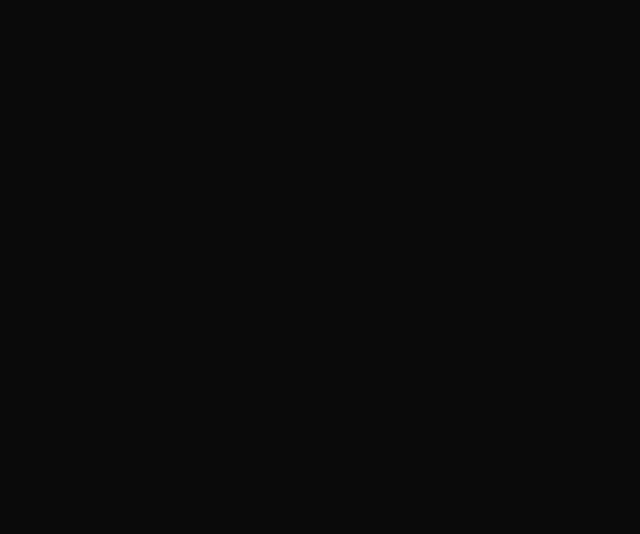
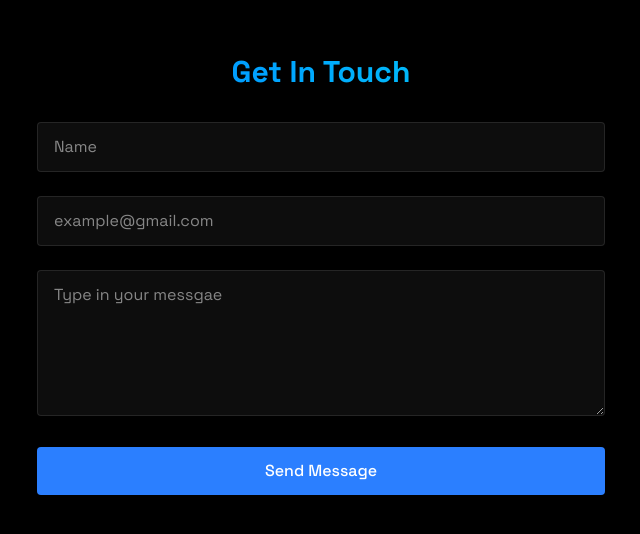
Before and after one commit to Svayam10/Portfolio-, a React (Vite) app: page / in a window 1280 px wide. Shown: the part 2959-3493 px from the top of the page, without its empty margins (319-959 px from the left). Before the commit the page ends 2833 px from the top, so only its background shows below. Built offline with nearby package versions, Linux system fonts and the light colour scheme.

Commit message:
All things are set

```diff
--- a/src/App.jsx
+++ b/src/App.jsx
@@ -7,6 +7,7 @@
 import { Home } from './components/sections/Home.jsx'
 import {About} from './components/sections/About.jsx'
 import { Projects } from './components/sections/Projects.jsx'
+import { Contact } from './components/sections/Contact.jsx'
 
 function App() {
   const [isLoaded, setIsLoaded] = useState(false)
@@ -21,6 +22,8 @@
         <Home/>
         <About/>
         <Projects/>
+        <Contact/>
+
       </div>
     </>
   )
--- a/src/components/sections/Contact.jsx
+++ b/src/components/sections/Contact.jsx
@@ -0,0 +1,46 @@
+import { useState } from "react";
+import { RevealOnScroll } from "../RevealOnScroll"
+import emailjs from 'emailjs-com'
+
+export const Contact = () => {
+    const [formData,setFormData] = useState({
+        name:"",
+        email:"",
+        message:""
+    })
+
+    const handleSubmit = (e) => {
+        e.preventDefault()
+        emailjs.sendForm(import.meta.env.VITE_SERVICE_ID,import.meta.env.VITE_TEMPLATE_ID,e.target,import.meta.env.VITE_PUBLIC_KEY).then((result)=>{
+            alert("Message sent successfully!!!")
+            setFormData({
+                name:"",
+                email:"",
+                message:""
+            })
+        }).catch(()=>{
+            alert("Oops! Something went wrong. Please try again.")
+        })
+    }
+    return(
+    <section id="contact" className="min-h-screen flex items-center justify-center py-20">
+        <RevealOnScroll>
+            <div className="px-4 w-150">
+                <h2 className="text-3xl font-bold mb-8 bg-gradient-to-r from-blue-500 to-cyan-400 bg-clip-text text-transparent text-center">Get In Touch</h2>
+                <form className="space-y-6" onSubmit={handleSubmit}>
+                    <div className="relative">
+                        <input type="text" id="name" name="name" required className="w-full bg-white/5 border border-white/10 rounded px-4 py-3 text-white transition focus:outline-none focus:border-blue-500 focus:bg-blue-500/5" placeholder="Name" value={formData.name} onChange={(e)=>setFormData({...formData, name:e.target.value})}/>
+                    </div>
+                    <div className="relative">
+                        <input type="text" id="email" name="email" required className="w-full bg-white/5 border border-white/10 rounded px-4 py-3 text-white transition focus:outline-none focus:border-blue-500 focus:bg-blue-500/5" placeholder="example@gmail.com" value={formData.email} onChange={(e)=>setFormData({...formData, email:e.target.value})}/>
+                    </div>
+                    <div className="relative">
+                        <textarea id="message" name="message" required rows={5} className="w-full bg-white/5 border border-white/10 rounded px-4 py-3 text-white transition focus:outline-none focus:border-blue-500 focus:bg-blue-500/5" placeholder="Type in your messgae" value={formData.message} onChange={(e)=>setFormData({...formData, message:e.target.value})}/>
+                    </div>
+                    <button type="submit" className="w-full bg-blue-500 text-white py-3 px-6 rounded font-medium transition relative overflow-hidden hover:-translate-y-0.5 hover:shadow-[0_0_15px_rgba(59,130,246,0.4)]">Send Message</button>
+                </form>
+            </div>
+        </RevealOnScroll>
+    </section>
+    )
+}
--- a/src/components/sections/Home.jsx
+++ b/src/components/sections/Home.jsx
@@ -13,7 +13,7 @@
 
                 <div className="flex justify-center space-x-4">
                     <a href="#projects" className="bg-blue-500 text-white py-3 px-6 rounded font-medium transition relative overflow-hidden hover:translate-y-0.5 hover:shadow-[0_0_15px_rgba(59,130,246,0.4)] ">View Projects</a>
-                    <a href="#contact" className="border border-blue-500/50 text-blue-500 py-3 px-6 rounded font-medium transition-all duration-200 hover:translate-y-0.5 hover:shadow-[0_0_15px_rgba(59,130,246,0.2)] hover:bg-blue-500/10 ">Contact Me</a>
+                    <a href="#contact" className="border border-blue-500/50 text-blue-500 py-3 px-6 rounded font-medium transition-all duration-200 hover:translate-y-0.5 hover:shadow-[0_0_15px_rgba(59,130,246,0.2)] hover:bg-blue-500/10">Contact Me</a>
 
                 </div>
             </div>
```
Also changed, not shown: 1 other file (tests, documents, lock files or other folders).
